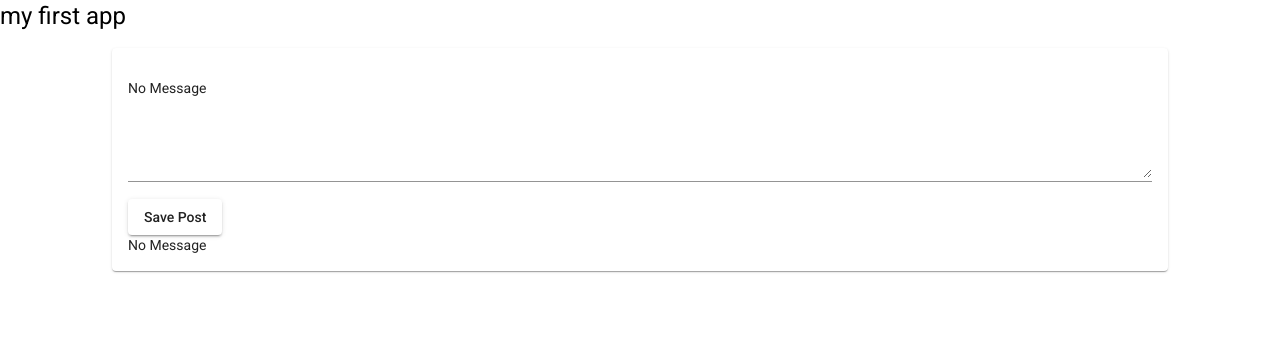
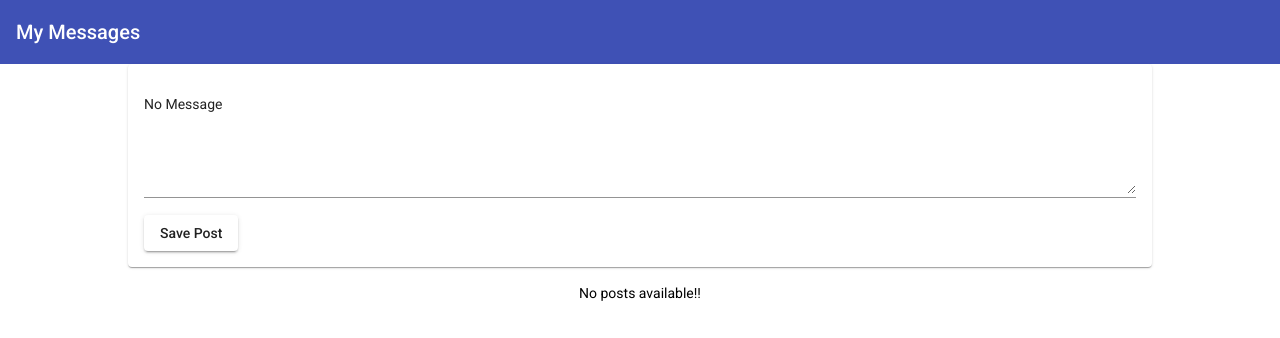
Before and after one commit to look4suman/mean-course-updated, an Angular app: page / in a window 1280 px wide. Shown: the top 338 px of the page. Built offline with nearby package versions, Linux system fonts and the light colour scheme.

Commit message:
added new components

```diff
--- a/src/app/app.component.css
+++ b/src/app/app.component.css
@@ -0,0 +1,5 @@
+main {
+  margin-top: 10px;
+  width: 80%;
+  margin: auto;
+}
--- a/src/app/app.component.html
+++ b/src/app/app.component.html
@@ -1,2 +1,5 @@
-<h1>my first app</h1>
-<app-post-create></app-post-create>
+<app-header></app-header>
+<main>
+  <app-post-create></app-post-create>
+  <app-post-list></app-post-list>
+</main>
--- /dev/null
+++ b/src/app/header/header.component.html
@@ -0,0 +1 @@
+<mat-toolbar color="primary">My Messages</mat-toolbar>
--- /dev/null
+++ b/src/app/header/header.component.ts
@@ -0,0 +1,15 @@
+import { Component, OnInit } from '@angular/core';
+
+@Component({
+  selector: 'app-header',
+  templateUrl: './header.component.html',
+  styleUrls: ['./header.component.css']
+})
+export class HeaderComponent implements OnInit {
+
+  constructor() { }
+
+  ngOnInit(): void {
+  }
+
+}
--- /dev/null
+++ b/src/app/models/post.ts
@@ -0,0 +1,4 @@
+export interface IPost {
+  title: string,
+  content: string
+}
--- a/src/app/posts/post-create/post-create.component.css
+++ b/src/app/posts/post-create/post-create.component.css
@@ -1,8 +1,3 @@
-mat-card {
-  width: 80%;
-  Margin: auto;
-}
-
 mat-form-field,
 textarea {
   width: 100%;
--- a/src/app/posts/post-create/post-create.component.html
+++ b/src/app/posts/post-create/post-create.component.html
@@ -3,5 +3,4 @@
     <textarea rows="6" matInput [(ngModel)]="newPost"></textarea>
   </mat-form-field>
   <button mat-raised-button (click)="onAddPost(newPost)">Save Post</button>
-  <p>{{newPost}}</p>
 </mat-card>
--- /dev/null
+++ b/src/app/posts/post-list/post-list.component.css
@@ -0,0 +1,8 @@
+:host {
+  display: block;
+  margin-top: 1rem;
+}
+
+.info-text {
+  text-align: center;
+}
--- /dev/null
+++ b/src/app/posts/post-list/post-list.component.html
@@ -0,0 +1,9 @@
+<mat-accordion multi="true" *ngIf="posts.length > 0">
+  <mat-expansion-panel *ngFor="let post of posts">
+    <mat-expansion-panel-header>
+      <p>{{post.title}}</p>
+    </mat-expansion-panel-header>
+    <p>{{post.content}}</p>
+  </mat-expansion-panel>
+</mat-accordion>
+<p *ngIf="posts.length <= 0" class="mat-body-1 info-text">No posts available!!</p>
--- /dev/null
+++ b/src/app/posts/post-list/post-list.component.ts
@@ -0,0 +1,21 @@
+import { Component, OnInit } from '@angular/core';
+import { IPost } from '../../models/post'
+
+@Component({
+  selector: 'app-post-list',
+  templateUrl: './post-list.component.html',
+  styleUrls: ['./post-list.component.css']
+})
+export class PostListComponent implements OnInit {
+  posts: IPost[] = [];
+  // posts: IPost[] = [
+  //   { title: 'First Post', content: 'This is First Post"s content' },
+  //   { title: 'Second Post', content: 'This is Second Post"s content' },
+  //   { title: 'Third Post', content: 'This is Third Post"s content' }
+  // ];
+  constructor() { }
+
+  ngOnInit(): void {
+  }
+
+}
```
Also changed, not shown: src/app/app.module.ts (+10 -2 lines), src/app/header/header.component.css (added), 2 other files (tests, documents, lock files or other folders).
